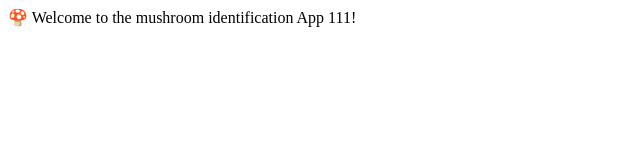
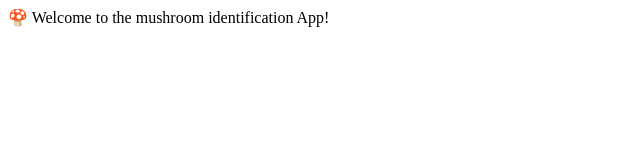
Before and after one commit to dlops-io/mushroom-app-v1, a plain HTML site: page src/frontend-simple/index.html in a window 1280 px wide. Shown: the full height of the page, 0-640 px from the left. Drawn offline with Linux system fonts and the light colour scheme.

Commit message:
Updated readme

```diff
--- a/src/frontend-simple/index.html
+++ b/src/frontend-simple/index.html
@@ -6,7 +6,7 @@
 </head>
 
 <body>
-    🍄 Welcome to the mushroom identification App 111!
+    🍄 Welcome to the mushroom identification App!
 </body>
 
 </html>
```
Also changed, not shown: 1 other file.
